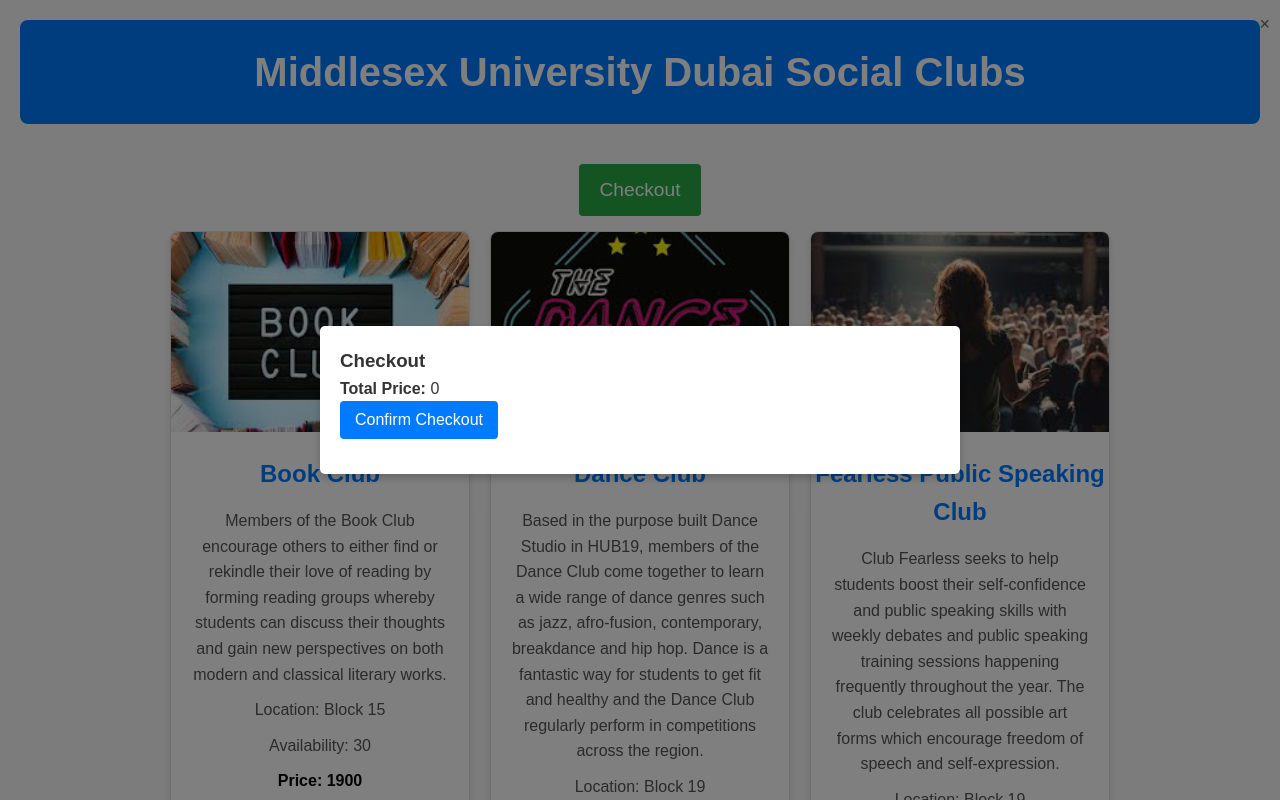
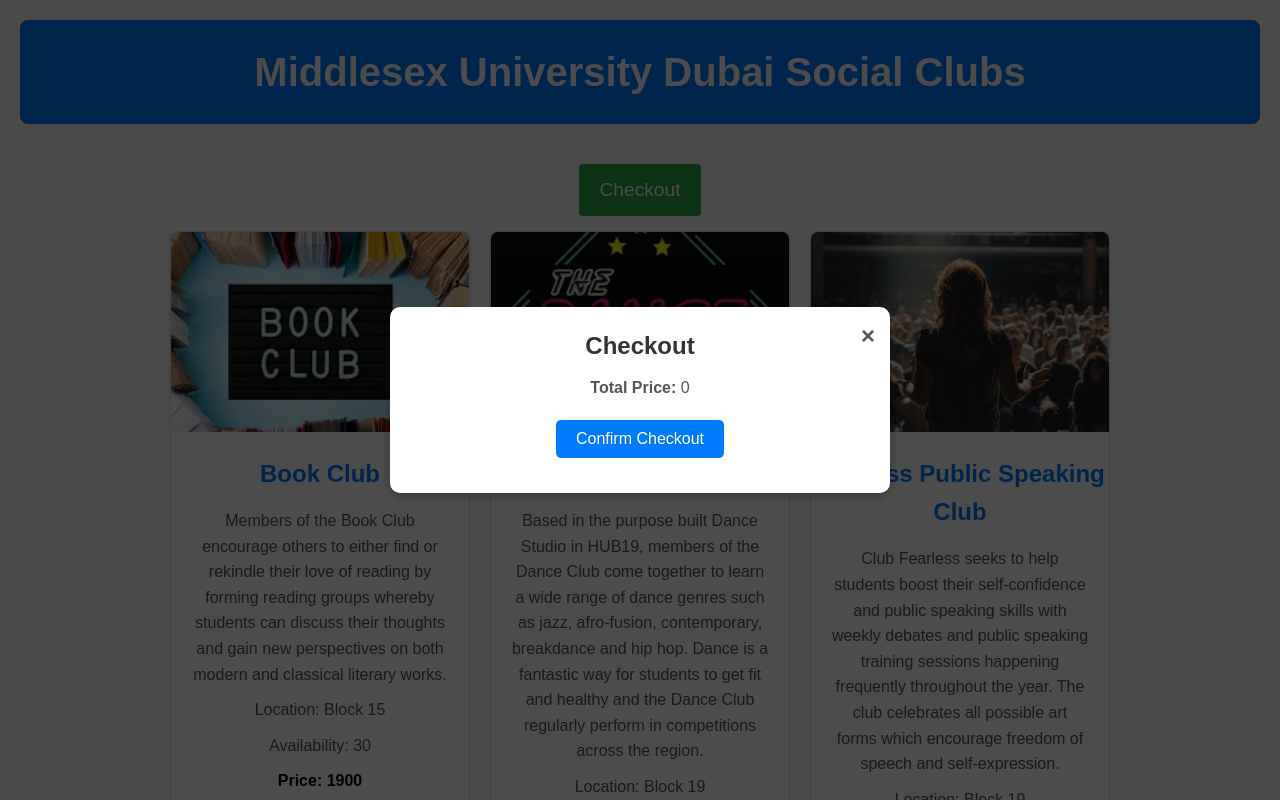
Before and after one commit to rozyyevsanjar/Clubs_Coursework, a website: page index.html in a window 1280 px wide. Both pictures are taken after a click on the button "Checkout". Shown: the top 800 px of the page. Drawn offline with nearby package versions, Linux system fonts and the light colour scheme.

Commit message:
Improved the styling of the modals

```diff
--- a/index.html
+++ b/index.html
@@ -30,20 +30,20 @@
                 </div>
             </main>
 
-            <!--Add to cart modal-->
+           <!-- Add to Cart Modal -->
             <div v-if="showAddToCartModal" class="modal">
               <div class="modal-content">
                   <span class="close" v-on:click="showAddToCartModal = false">&times;</span>
                   <h3>Item Added to Cart</h3>
                   <p>{{ addedClubMessage }}</p>
-                  <button v-on:click="showAddToCartModal = false">Close</button>
+                  <button v-on:click="showAddToCartModal = false" class="btn">Close</button>
               </div>
-          </div>
+            </div>
 
-          <!-- Checkout Modal -->
-          <div v-if="showCheckoutModal" class="modal">
+            <!-- Checkout Modal -->
+            <div v-if="showCheckoutModal" class="modal">
               <div class="modal-content">
-                <span class="close" v-on:click="closeCheckoutModal">&times;</span>
+                  <span class="close" v-on:click="closeCheckoutModal">&times;</span>
                   <h3>Checkout</h3>
                   <ul>
                       <li v-for="item in cartDetails" :key="item.id">
@@ -51,9 +51,9 @@
                       </li>
                   </ul>
                   <p><strong>Total Price:</strong> {{ totalPrice }}</p>
-                  <button v-on:click="checkout">Confirm Checkout</button>
+                  <button v-on:click="checkout" class="btn btn-primary">Confirm Checkout</button>
               </div>
-        </div>
+            </div>
       </div>
 
 
--- a/style.css
+++ b/style.css
@@ -125,29 +125,82 @@
     background-color: #218838;
 }
 .modal {
+    position: fixed;
+    top: 0;
+    left: 0;
+    width: 100%;
+    height: 100%;
+    background: rgba(0, 0, 0, 0.7); /* Dark semi-transparent background */
     display: flex;
     justify-content: center;
     align-items: center;
-    position: fixed;
-    z-index: 1;
-    left: 0;
-    top: 0;
-    width: 100%;
-    height: 100%;
-    overflow: auto;
-    background-color: rgba(0, 0, 0, 0.5);
+    z-index: 1000;
 }
+
+/* Modal Content */
 .modal-content {
-    background-color: white;
+    background: #fff;
+    width: 90%;
+    max-width: 500px;
     padding: 20px;
-    border-radius: 5px;
-    width: 50%;
-    box-shadow: 0 4px 8px rgba(0, 0, 0, 0.2);
+    border-radius: 10px; /* Rounded corners */
+    box-shadow: 0 4px 10px rgba(0, 0, 0, 0.25); /* Subtle shadow */
+    animation: fadeIn 0.3s ease-in-out; /* Fade-in animation */
+    text-align: center;
+    position: relative; /* For close button positioning */
 }
+
+/* Modal Header */
+.modal-content h3 {
+    font-size: 1.5em;
+    margin-bottom: 10px;
+    color: #333;
+}
+
+/* Modal Text */
+.modal-content p {
+    font-size: 1em;
+    margin-bottom: 20px;
+    color: #555;
+}
+
+/* Close Button */
 .close {
     position: absolute;
     top: 10px;
-    right: 10px;
-    font-size: 18px;
+    right: 15px;
+    font-size: 1.5em;
+    font-weight: bold;
+    color: #555;
     cursor: pointer;
+    transition: color 0.2s ease;
 }
+
+.close:hover {
+    color: #000;
+}
+
+/* Buttons */
+.btn {
+    padding: 10px 20px;
+    border: none;
+    border-radius: 5px;
+    cursor: pointer;
+    font-size: 1em;
+    transition: background 0.3s ease, color 0.3s ease;
+}
+
+.btn-primary {
+    background: #007bff;
+    color: #fff;
+}
+
+.btn-primary:hover {
+    background: #0056b3;
+}
+
+/* Add subtle hover effect */
+.btn:hover {
+    background: #f0f0f0;
+    color: #333;
+}
```
